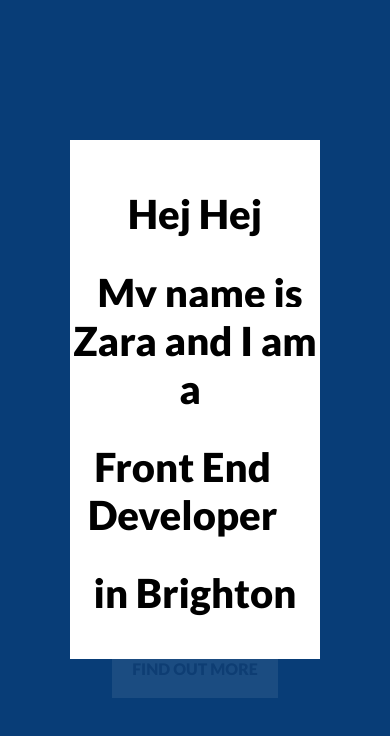
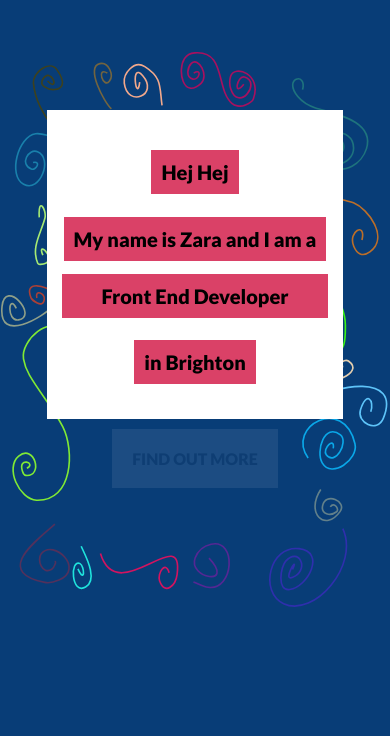
Before and after one commit to zarasyversen/personal-react, a React (Create React App) app: page / in a window 390 px wide. Shown: the top 736 px of the page. Built offline with nearby package versions, Linux system fonts and the light colour scheme.

Commit message:
responsive styling homepage

```diff
--- a/src/css/Home.css
+++ b/src/css/Home.css
@@ -18,16 +18,22 @@
   display: flex;
   flex-direction: column;
   align-items: center;
-  margin: 30px auto 0;
+  margin: 0 auto;
   width: 80%;
   max-width: 800px;
   position: relative; }
+  @media (max-width: 875px) {
+    .home {
+      width: 95%; } }
   .home svg {
     position: absolute;
-    max-width: 100%; }
+    max-width: 100%;
+    transition: .5s; }
     @media (max-width: 875px) {
       .home svg {
-        transform: rotate(90deg); } }
+        transform: rotate(90deg);
+        max-width: 150%;
+        top: 50px; } }
   .home__content {
     width: 80%;
     padding: 20px 0;
@@ -37,19 +43,26 @@
     background: white; }
     .home__content h2, .home__content span {
       font-size: 40px;
-      background: white;
       padding: 10px;
       box-sizing: border-box;
-      margin: 20px 0; }
+      margin: 20px 0;
+      background: #DA4167; }
+      @media (max-width: 875px) {
+        .home__content h2, .home__content span {
+          font-size: 20px; } }
     .home__content h1 {
-      display: inline-block; }
+      display: block; }
     .home__content .role {
       display: block;
-      width: 90%; }
+      width: 90%;
+      margin-left: auto;
+      margin-right: auto; }
     .home__content h2 {
       display: inline-block;
       max-width: 300px;
       margin-bottom: 0; }
+  .home__button {
+    margin-top: 30px; }
 
 .nav__button {
   padding: 20px;
--- a/src/css/Home.scss
+++ b/src/css/Home.scss
@@ -8,18 +8,25 @@
   display: flex;
   flex-direction: column;
   align-items: center;
-  margin: $indent_l auto 0;
+  margin: 0 auto;
   width: 80%;
   max-width: 800px;
   position: relative;
+
+  @media (max-width:$screen__m){
+    width: 95%;
+  }
 
 
   svg {
     position: absolute;
     max-width: 100%;
+    transition: .5s;
 
     @media (max-width:$screen__m){
       transform: rotate(90deg);
+      max-width: 150%;
+      top: 50px;
     }
   }
 
@@ -31,22 +38,27 @@
     text-align: center;
     z-index: 1;
     background: white;
-
     h2, span {
       font-size: 40px;
-      background: white;
       padding: $indent_s;
       box-sizing: border-box;
       margin: $indent 0;
+      background: $rouge;
+
+      @media (max-width:$screen__m){
+        font-size: 20px;
+      }
     }
 
     h1 {
-      display: inline-block;
+      display: block;
     }
 
     .role {
       display: block;
       width: 90%;
+      margin-left: auto;
+      margin-right: auto;
     }
 
     h2 {
@@ -54,6 +66,10 @@
       max-width: 300px;
       margin-bottom: 0;
     }
+  }
+
+  &__button{
+    margin-top: $indent_l;
   }
 }
 
```
